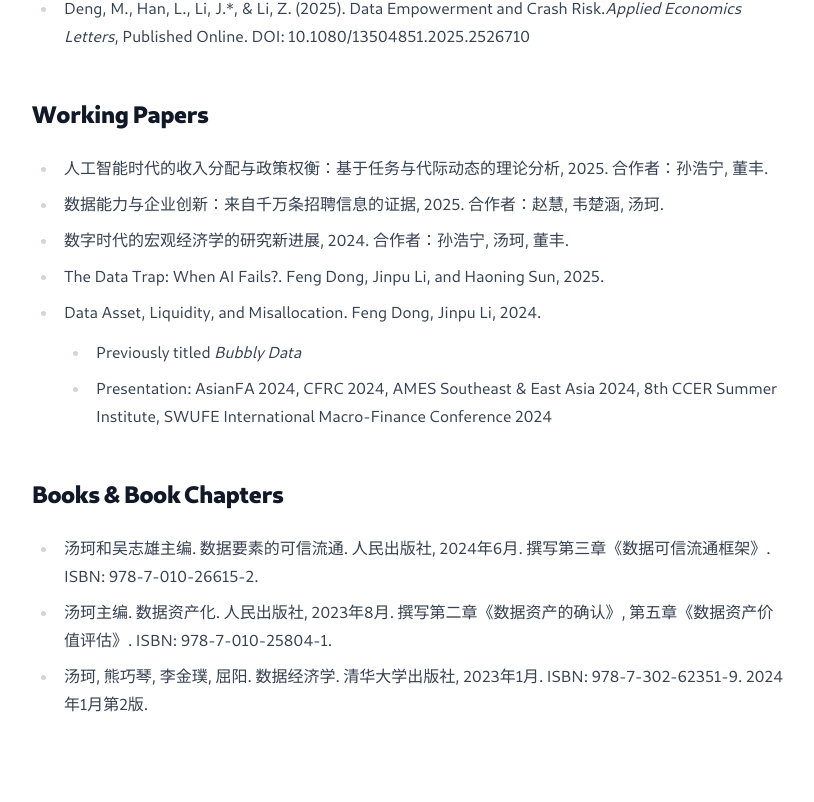
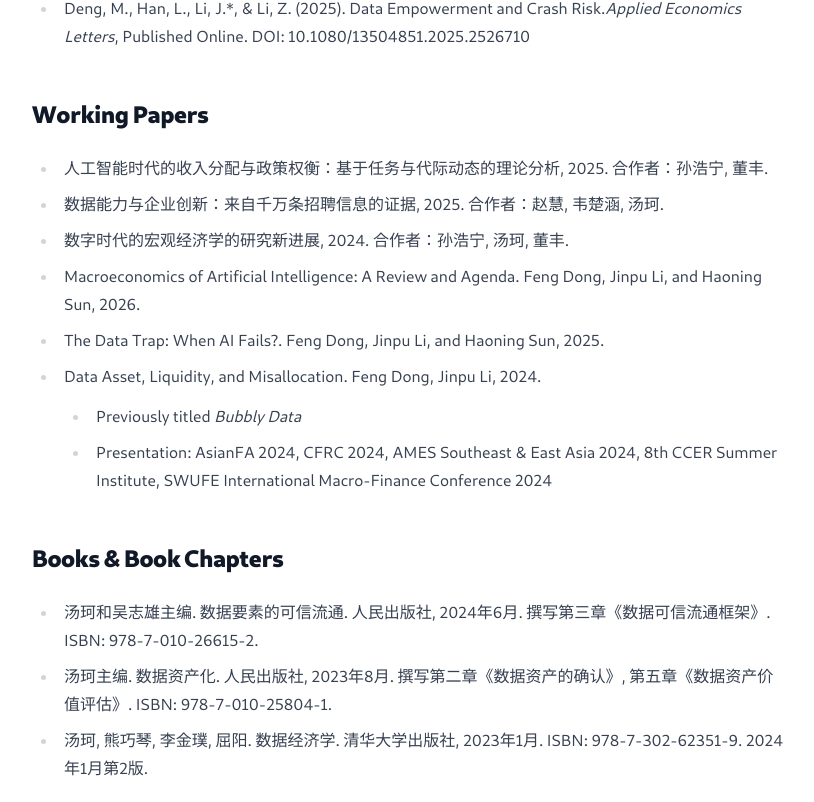
Before and after one commit to lijinpu/lijinpu.github.io, a Next.js app: page /research in a window 1280 px wide. Shown: the part 790-1592 px from the top of the page, without its empty margins (232-1046 px from the left). Before the commit the page ends 1528 px from the top, so only its background shows below. Built offline with nearby package versions, Linux system fonts and the light colour scheme.

Commit message:
auto update

```diff
--- a/pages/cv.tsx
+++ b/pages/cv.tsx
@@ -65,6 +65,9 @@ export default function CV({ lastUpdateISO }: InferGetStaticPropsType<typeof get
             <li>人工智能时代的收入分配与政策权衡：基于任务与代际动态的理论分析, 2025. 合作者：孙浩宁, 董丰.</li>
             <li>数据能力与企业创新：来自千万条招聘信息的证据, 2025. 合作者：赵慧, 韦楚涵, 汤珂.</li>
             <li>数字时代的宏观经济学的研究新进展, 2024. 合作者：孙浩宁, 汤珂, 董丰.</li>
+            <li>
+              Macroeconomics of Artificial Intelligence: A Review and Agenda. Feng Dong, Jinpu Li, and Haoning Sun, 2026.
+            </li>
             <li>The Data Trap: When AI Fails?. Feng Dong, Jinpu Li, and Haoning Sun, 2025.
             </li>
             <li>
--- a/pages/research.tsx
+++ b/pages/research.tsx
@@ -41,6 +41,9 @@ export default function Research() {
     <li>
         数字时代的宏观经济学的研究新进展, 2024. 合作者：孙浩宁, 汤珂, 董丰.
     </li>
+    <li>
+        Macroeconomics of Artificial Intelligence: A Review and Agenda. Feng Dong, Jinpu Li, and Haoning Sun, 2026.
+    </li>
     <li>The Data Trap: When AI Fails?. Feng Dong, Jinpu Li, and Haoning Sun, 2025.
     </li>
     <li>
```
